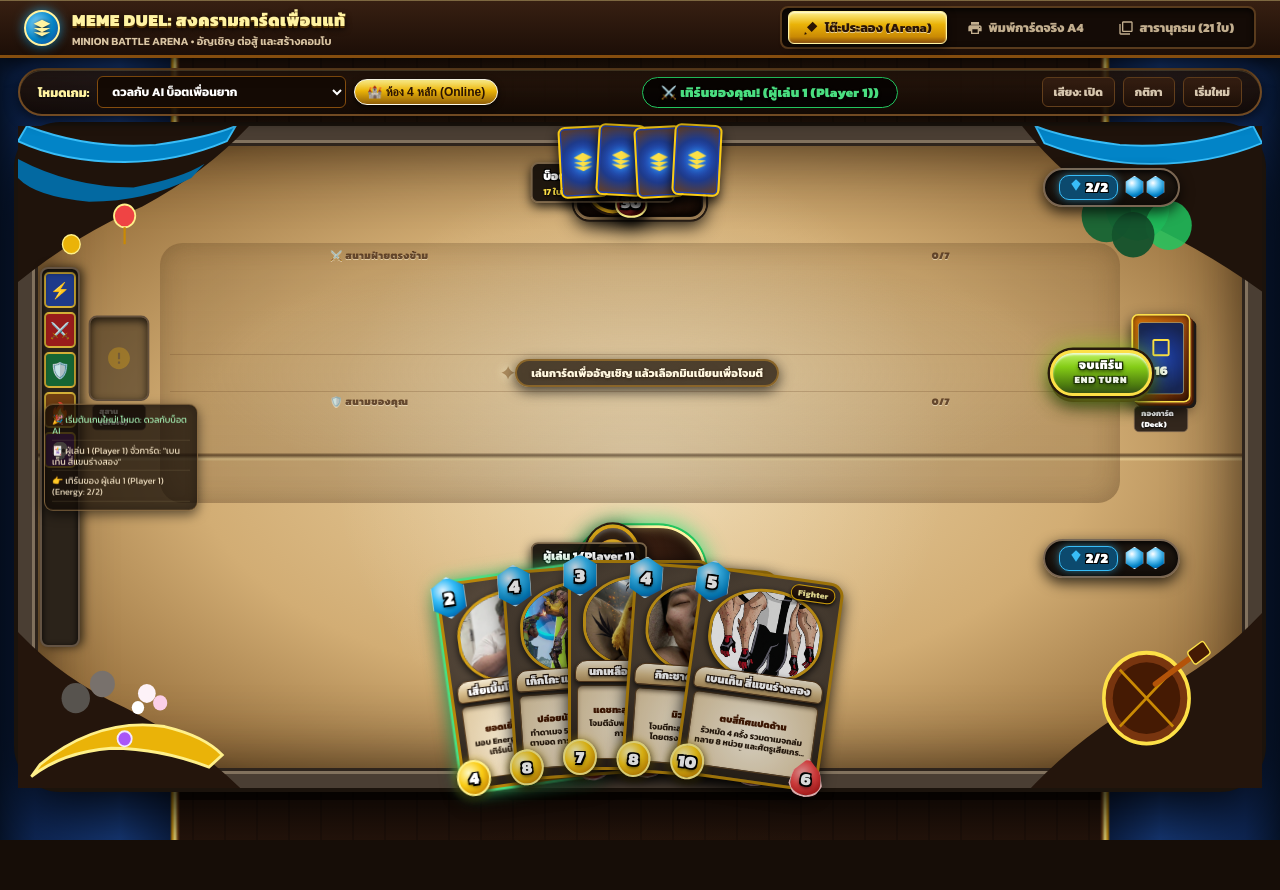
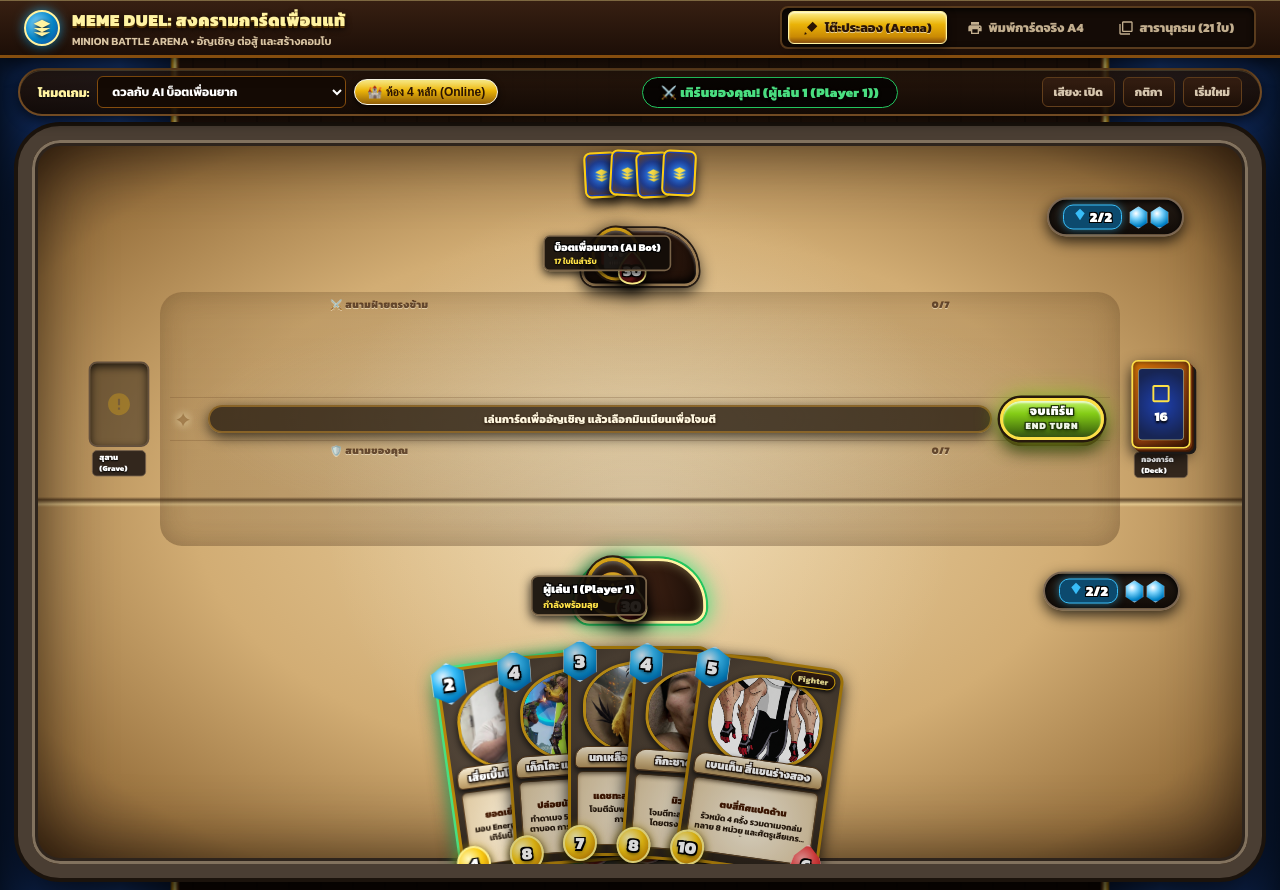
Before and after one commit to AkashiZai/AshiGame, a website: page index.html in a window 1280 px wide. Before the commit the page ends 840 px from the top, so only its background shows below. Drawn offline with Linux system fonts and the light colour scheme; no server answers.

Commit message:
Fix arena layout overlap

```diff
--- a/style.css
+++ b/style.css
@@ -1787,12 +1787,26 @@ main {
 
 /* Persistent minion combat field */
 .tabletop-board {
-  min-height: 640px;
-  padding: 8px 54px 4px;
+  min-height: 700px;
+  padding: 8px 54px;
+  justify-content: flex-start;
+  gap: 6px;
+  overflow: hidden;
+}
+
+.tabletop-board::before,
+.tabletop-board::after {
+  display: none;
 }
 
 .hero-zone {
   min-height: 78px;
+}
+
+#p2Panel {
+  min-height: 138px;
+  flex-shrink: 0;
+  align-items: flex-end;
 }
 
 .hero-frame-wrap {
@@ -1800,6 +1814,47 @@ main {
   transform: scale(.88);
 }
 
+#p2Panel .hero-frame-wrap {
+  transform: scale(.78);
+  transform-origin: center bottom;
+}
+
+#p1Panel {
+  flex-shrink: 0;
+}
+
+#p2Panel .mana-tray,
+#p1Panel .mana-tray {
+  top: 50%;
+  transform: translateY(-50%);
+  z-index: 36;
+}
+
+#p2Panel .mana-tray {
+  right: 10px;
+}
+
+.enemy-hand-strip {
+  top: 2px;
+  left: 50%;
+  height: 48px;
+  align-items: flex-start;
+  transform: translateX(-50%);
+  z-index: 40;
+}
+
+.enemy-card-back {
+  width: 34px;
+  height: 46px;
+  margin: 0 -4px;
+  border-width: 2px;
+}
+
+.enemy-card-back svg {
+  width: 15px;
+  height: 15px;
+}
+
 .hero-frame-wrap::after {
   display: none;
 }
@@ -1820,7 +1875,7 @@ main {
 .center-battleground {
   grid-template-columns: 66px minmax(0, 1fr) 66px;
   gap: 8px;
-  min-height: 272px;
+  min-height: 250px;
 }
 
 .tabletop-slot {
@@ -1829,7 +1884,8 @@ main {
 
 .duel-clash-stage {
   height: auto;
-  min-height: 258px;
+  align-self: stretch;
+  min-height: 244px;
   display: flex;
   flex-direction: column;
   align-items: stretch;
@@ -1846,7 +1902,7 @@ main {
 .battlefield-lane {
   position: relative;
   z-index: 24;
-  min-height: 98px;
+  min-height: 90px;
   display: flex;
   flex-direction: column;
   align-items: stretch;
@@ -1870,7 +1926,7 @@ main {
 
 .minion-row {
   width: min(100%, 680px);
-  min-height: 82px;
+  min-height: 78px;
   margin: 0 auto;
   display: flex;
   align-items: center;
@@ -1882,9 +1938,11 @@ main {
 .battlefield-midline {
   position: relative;
   min-height: 38px;
-  display: flex;
-  align-items: center;
-  justify-content: center;
+  display: grid;
+  grid-template-columns: 24px minmax(0, 1fr) 104px;
+  align-items: center;
+  gap: 8px;
+  padding: 0 6px;
   border-top: 1px solid rgba(103, 70, 36, .25);
   border-bottom: 1px solid rgba(103, 70, 36, .25);
 }
@@ -1896,7 +1954,10 @@ main {
 }
 
 .battle-ticker-msg {
-  max-width: min(62%, 490px);
+  width: 100%;
+  max-width: none;
+  min-width: 0;
+  margin: 0;
   padding: 4px 14px;
   color: #fff7df;
   font-size: 11px;
@@ -1913,15 +1974,35 @@ main {
 }
 
 .turn-crown-btn {
-  right: -42px;
-  width: 102px;
-  height: 46px;
+  position: relative;
+  top: auto;
+  right: auto;
+  width: 104px;
+  height: 42px;
   font-size: 12px;
+  transform: none;
+}
+
+.turn-crown-btn:hover:not(:disabled) {
+  transform: translateY(-2px) scale(1.03);
+}
+
+.turn-crown-btn:active:not(:disabled),
+.turn-crown-btn:disabled,
+.turn-crown-btn.disabled {
+  transform: none !important;
 }
 
 .turn-crown-btn small {
   font-size: 9px;
   letter-spacing: 1px;
+}
+
+.fanned-hand-zone {
+  height: 220px;
+  flex-shrink: 0;
+  margin-top: 0;
+  padding-bottom: 0;
 }
 
 .minion-token {
@@ -2122,24 +2203,7 @@ main {
 }
 
 .combat-log {
-  position: absolute;
-  z-index: 35;
-  left: 12px;
-  top: 50%;
-  width: 154px;
-  max-height: 126px;
-  overflow: hidden auto;
-  padding: 5px 7px;
-  border: 1px solid rgba(161, 125, 76, .75);
-  border-radius: 9px;
-  color: #f5e5c7;
-  background: rgba(23, 15, 9, .76);
-  box-shadow: 0 4px 12px rgba(0, 0, 0, .55), inset 0 0 12px rgba(0, 0, 0, .32);
-  font-size: 9px;
-  line-height: 1.25;
-  transform: translateY(-50%);
-  scrollbar-width: thin;
-  scrollbar-color: #a17d4c transparent;
+  display: none;
 }
 
 .combat-log .log-entry {
@@ -2192,8 +2256,9 @@ main {
   .tabletop-board { padding-left: 38px; padding-right: 38px; }
   .center-battleground { grid-template-columns: 48px minmax(0, 1fr) 48px; gap: 2px; }
   .tabletop-slot { transform: scale(.66); }
-  .turn-crown-btn { right: -30px; width: 88px; }
-  .battle-ticker-msg { max-width: 66%; font-size: 10px; padding-inline: 8px; }
+  .battlefield-midline { grid-template-columns: 20px minmax(0, 1fr) 88px; gap: 6px; }
+  .turn-crown-btn { right: auto; width: 88px; }
+  .battle-ticker-msg { max-width: none; font-size: 10px; padding-inline: 8px; }
   .minion-row { gap: clamp(3px, .8vw, 10px); }
 }
 
@@ -2208,6 +2273,8 @@ main {
   .turn-banner-pill { order: 3; width: 100%; text-align: center; }
   .tabletop-board { min-height: 540px; padding: 5px 8px 0; border-width: 8px; border-radius: 20px; }
   .hero-zone { min-height: 68px; }
+  #p2Panel { min-height: 108px; }
+  #p2Panel .hero-frame-wrap { transform: scale(.58); }
   .hero-frame-wrap { transform: scale(.72); }
   .hero-meta { left: -32px; }
   .combat-log { display: none; }
@@ -2230,8 +2297,9 @@ main {
   .minion-taunt { font-size: 6px; top: -4px; }
   .battlefield-midline { min-height: 28px; }
   .lane-divider-rune { display: none; }
-  .battle-ticker-msg { max-width: calc(100% - 76px); font-size: 8px; padding: 3px 5px; }
-  .turn-crown-btn { right: 0; width: 72px; height: 34px; font-size: 9px; border-width: 2px; }
+  .battlefield-midline { grid-template-columns: minmax(0, 1fr) 72px; gap: 4px; padding-inline: 2px; }
+  .battle-ticker-msg { max-width: none; font-size: 8px; padding: 3px 5px; }
+  .turn-crown-btn { right: auto; width: 72px; height: 34px; font-size: 9px; border-width: 2px; }
   .turn-crown-btn small { font-size: 7px; }
   .fanned-hand-zone { height: 145px; margin-top: -5px; }
   :root { --card-width: 78px; --card-height: 116px; }
```
